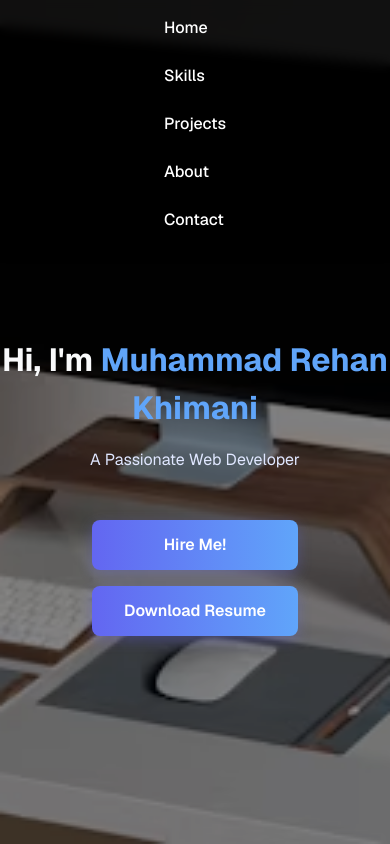
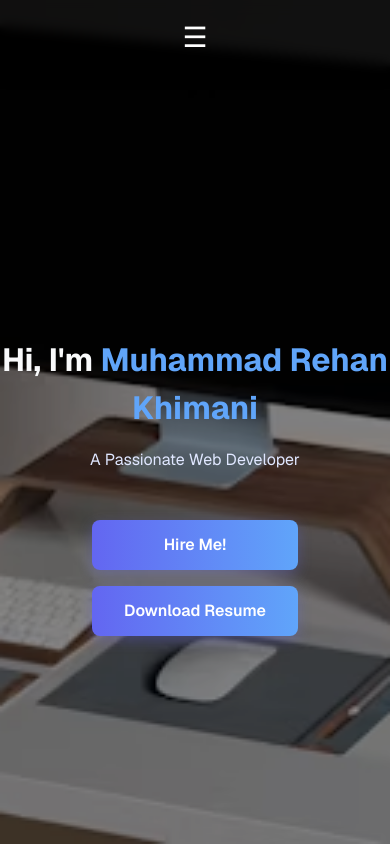
Before and after one commit to rehankhimani/My-React-Portfolio, a Next.js app: page / in a window 390 px wide. Built offline with nearby package versions, Linux system fonts and the light colour scheme.

Commit message:
responsive update

```diff
--- a/src/components/home.tsx
+++ b/src/components/home.tsx
@@ -1,11 +1,12 @@
 "use client";
-import React from "react";
+import React, { useState } from "react";
 import "./style.css";
 import Link from "next/link";
 
 export default function Home() {
+  const [menuOpen, setMenuOpen] = useState(false);
+
   return (
-    <>
     <div className="background-wrapper">
       <div
         className="full-background"
@@ -14,7 +15,13 @@ export default function Home() {
 
       <nav className="navbar">
         <div className="navbar-container">
-            <ul className="navbar-list">
+          <button
+            className="navbar-toggle"
+            onClick={() => setMenuOpen(!menuOpen)}
+          >
+            ☰
+          </button>
+          <ul className={`navbar-list ${menuOpen ? "open" : ""}`}>
             <li><Link href="/">Home</Link></li>
             <li><Link href="/skills">Skills</Link></li>
             <li><Link href="/projects">Projects</Link></li>
@@ -25,14 +32,15 @@ export default function Home() {
       </nav>
 
       <section className="hero-section">
-          <h1 className="hero-title">Hi, I&apos;m <span className="highlight">Muhammad Rehan Khimani</span></h1>
+        <h1 className="hero-title">
+          Hi, I&apos;m <span className="highlight">Muhammad Rehan Khimani</span>
+        </h1>
         <p className="hero-subtitle">A Passionate Web Developer</p>
         <div className="hero-buttons">
           <a href="/contact" className="hero-button">Hire Me!</a>
-            <a href="/My%20Resume%20(1).pdf" download className="hero-button">Download Resume</a> {/* Space and parentheses encoded */}
+          <a href="/My%20Resume%20(1).pdf" download className="hero-button">Download Resume</a>
         </div>
       </section>
     </div>
-    </>
   );
 }
--- a/src/components/style.css
+++ b/src/components/style.css
@@ -34,7 +34,7 @@
   margin: 0 auto;
   padding: 0 2rem;
   display: flex;
-  justify-content: flex-end;
+  justify-content: space-between;
   align-items: center;
 }
 
@@ -55,6 +55,16 @@
 .navbar-list li a:hover {
   color: #38bdf8;
 }
+
+.navbar-toggle {
+  display: none;
+  font-size: 1.75rem;
+  color: #fff;
+  background: none;
+  border: none;
+  cursor: pointer;
+}
+
 
 /* === Hero Section === */
 .hero-section {
@@ -405,6 +415,25 @@
     flex-direction: column;
     gap: 1.5rem;
   }
+  .navbar-toggle {
+    display: block;
+  }
+
+  .navbar-list {
+    flex-direction: column;
+    gap: 1.5rem;
+    background-color: rgba(0, 0, 0, 0.95);
+    position: absolute;
+    top: 100%;
+    left: 0;
+    width: 100%;
+    padding: 1.5rem 0;
+    display: none; /* Hide initially */
+  }
+
+  .navbar-list.open {
+    display: flex;
+  }
   .hero-section {
     padding-top: 8rem; /* Add more space to account for navbar stack */
   }
```
Also changed, not shown: src/app/app.js (+7 -7 lines). Lines whose indentation alone changed are shown as unchanged.
